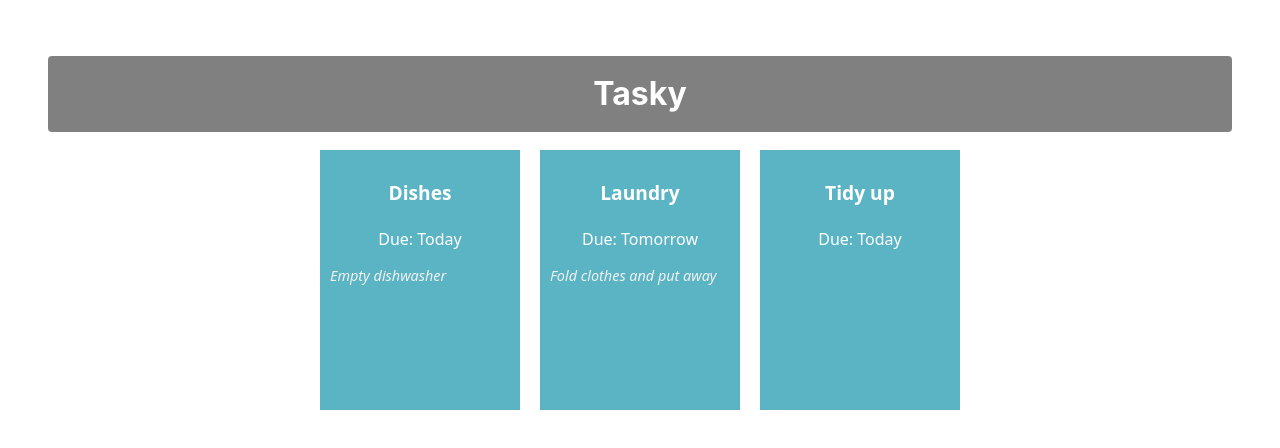
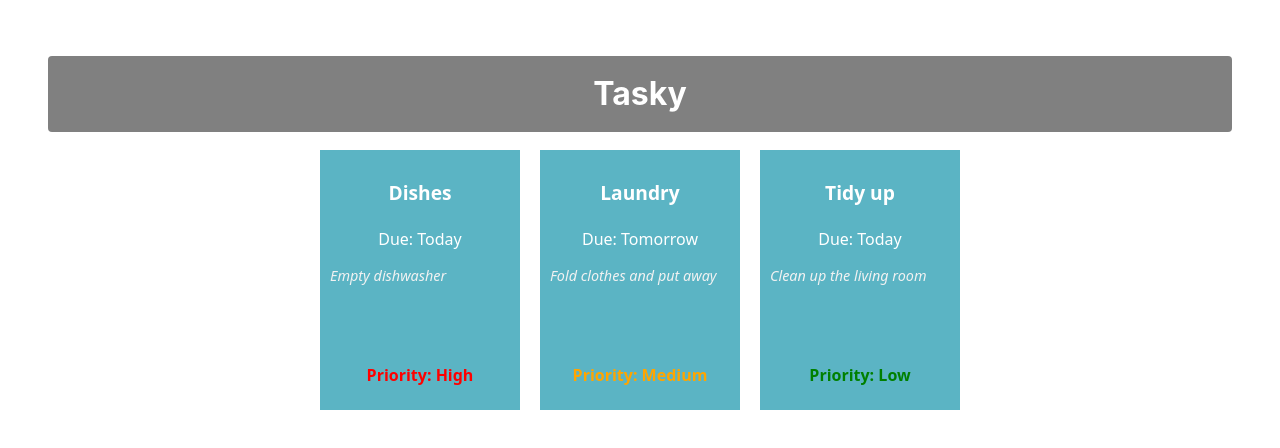
Before and after one commit to BillyWalsh112/react-labs-bw, a React (Vite) app in the folder tasky/: page / in a window 1280 px wide. Shown: the top 448 px of the page. Built offline with nearby package versions, Linux system fonts and the light colour scheme.

Commit message:
Tasky Lab 2a - Exercise done

```diff
--- a/tasky/src/App.jsx
+++ b/tasky/src/App.jsx
@@ -3,11 +3,11 @@ import Task from './components/Task';
 import React, { useState } from 'react';
 
 function App() {
-  const [ taskState, setTaskState ] = useState({
+  const [taskState, setTaskState] = useState({
     tasks: [
-      { id: 1, title:"Dishes", description: "Empty dishwasher", deadline: "Today" },
-      { id: 2, title: "Laundry", description: "Fold clothes and put away", deadline: "Tomorrow" },
-      { id: 3, title: "Tidy up", deadline: "Today" }
+      { id: 1, title: "Dishes", description: "Empty dishwasher", deadline: "Today", priority: "High" },
+      { id: 2, title: "Laundry", description: "Fold clothes and put away", deadline: "Tomorrow", priority: "Medium" },
+      { id: 3, title: "Tidy up", description: "Clean up the living room", deadline: "Today", priority: "Low" }
     ]
   });
 
@@ -16,10 +16,11 @@ function App() {
       <h1>Tasky</h1>
       {taskState.tasks.map((task) => (
         <Task
+          key={task.id}
           title={task.title}
           description={task.description}
           deadline={task.deadline}
-      key={task.id}
+          priority={task.priority}
         />
       ))}
     </div>
--- a/tasky/src/components/Task.jsx
+++ b/tasky/src/components/Task.jsx
@@ -1,11 +1,28 @@
 import React from 'react';
 
 const Task = (props) => {
+  // Optional: color-code the priority
+  const getPriorityColor = (priority) => {
+    switch (priority) {
+      case "High":
+        return "red";
+      case "Medium":
+        return "orange";
+      case "Low":
+        return "green";
+      default:
+        return "gray";
+    }
+  };
+
   return (
     <div className="card">
       <p className="title">{props.title}</p>
       <p>Due: {props.deadline}</p>
       <p className="description">{props.description}</p>
+      <p style={{ color: getPriorityColor(props.priority), fontWeight: "bold" }}>
+        Priority: {props.priority}
+      </p>
     </div>
   );
 };
```
Lines whose indentation alone changed are shown as unchanged.
